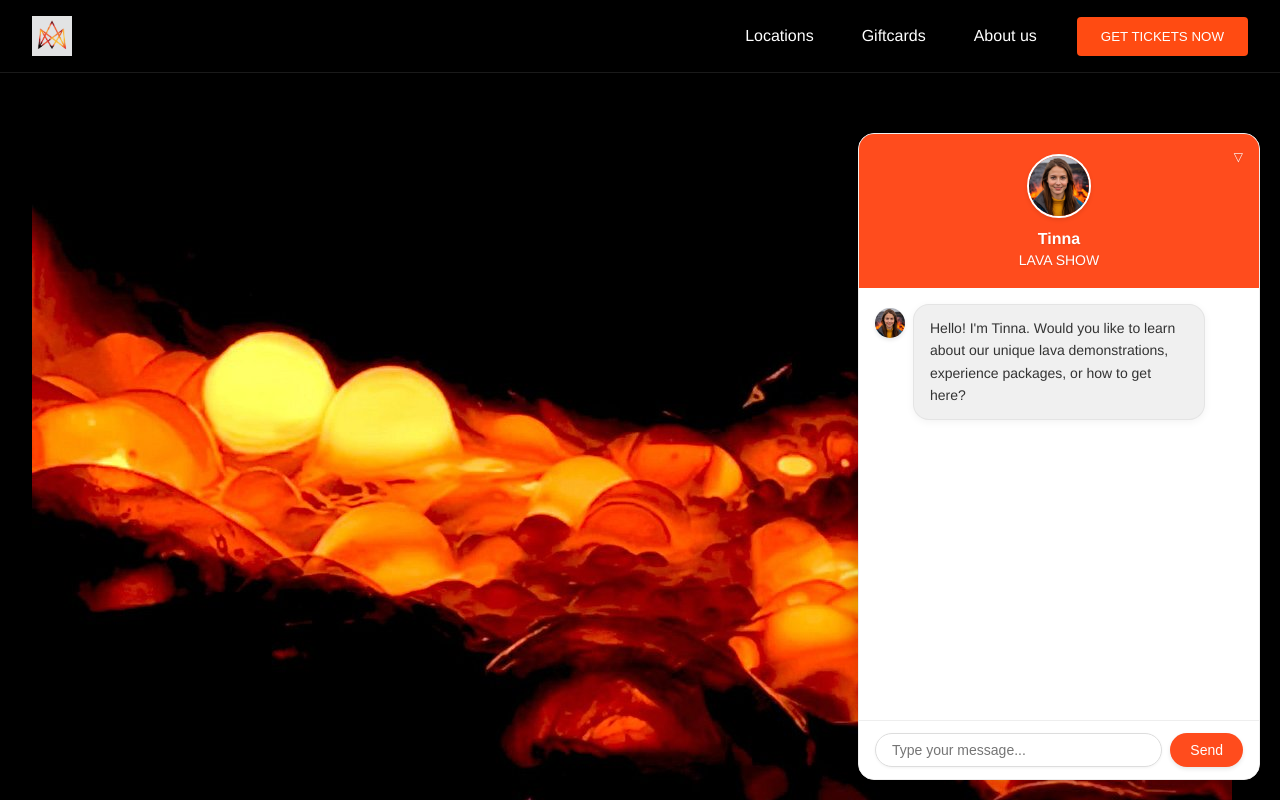
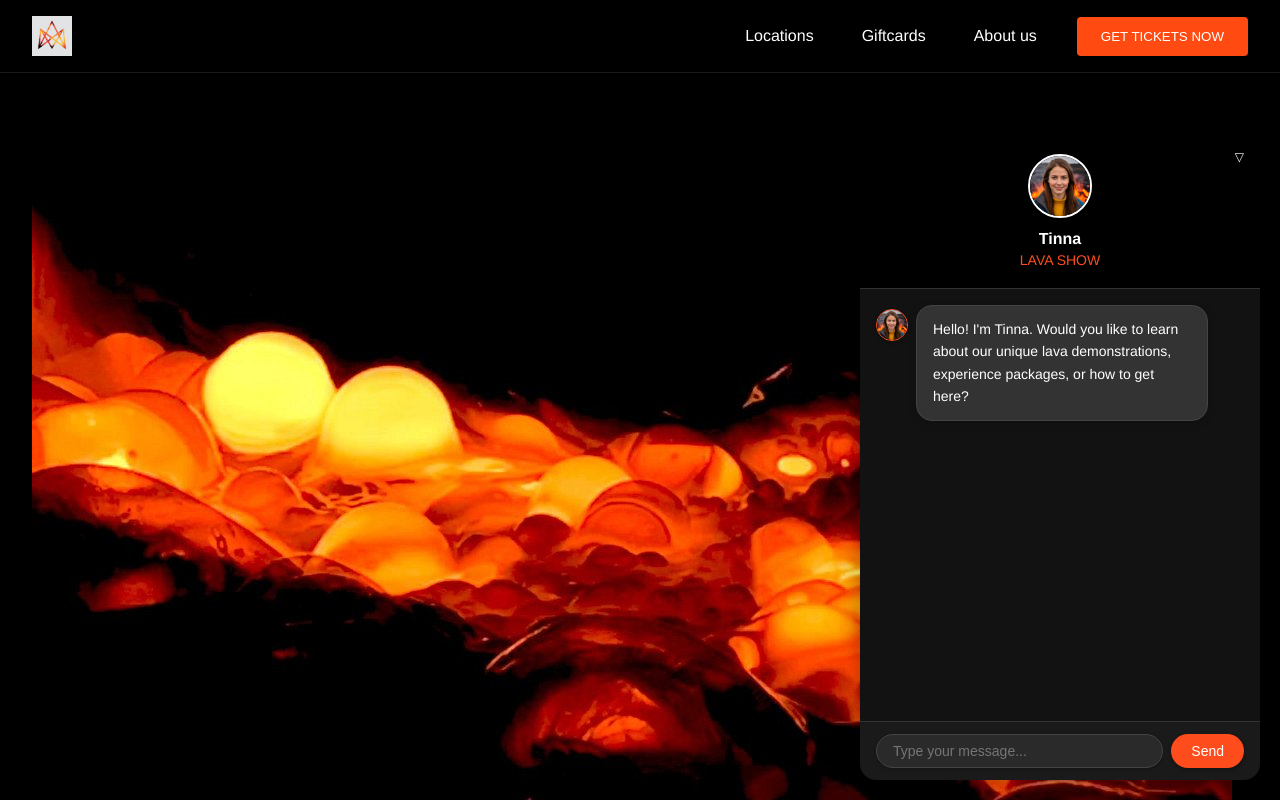
Before and after one commit to SveinnSSR/lavashow-chat-demo, a React (Create React App) app: page / in a window 1280 px wide. Both pictures are taken after a click on the element 1225 px from the left and 745 px from the top of the page. Shown: the top 800 px of the page. Built offline with nearby package versions, Linux system fonts and the light colour scheme.

Commit message:
Black themed ChatWidget

```diff
--- a/src/components/ChatWidget.jsx
+++ b/src/components/ChatWidget.jsx
@@ -62,18 +62,19 @@ const ChatWidget = ({
                     borderRadius: '50%',
                     marginTop: '4px',
                     boxShadow: '0 2px 4px rgba(0,0,0,0.1)',
-                    objectFit: 'cover'
+                    objectFit: 'cover',
+                    border: '1px solid ' + brandOrange
                 }}
             />
             <div style={{
                 padding: '12px 16px',
                 borderRadius: '16px',
-                backgroundColor: '#f0f0f0',
+                backgroundColor: '#333333',
                 display: 'flex',
                 gap: '4px',
                 alignItems: 'center',
-                boxShadow: '0 2px 8px rgba(0,0,0,0.05)',
-                border: '1px solid rgba(0,0,0,0.05)'
+                boxShadow: '0 2px 8px rgba(0,0,0,0.2)',
+                border: '1px solid #444444'
             }}>
                 <span className="typing-dot"></span>
                 <span className="typing-dot"></span>
@@ -135,10 +136,10 @@ const ChatWidget = ({
             width: isMinimized ? (windowWidth <= 768 ? '60px' : '70px') : '400px',
             height: isMinimized ? (windowWidth <= 768 ? '60px' : '70px') : 'auto',
             maxHeight: isMinimized ? 'auto' : 'calc(100vh - 40px)',
-            backgroundColor: isMinimized ? brandOrange : '#FFFFFF', // Orange when minimized, white when expanded
+            backgroundColor: isMinimized ? brandOrange : '#000000', // Orange when minimized, black when expanded
             borderRadius: isMinimized ? '50%' : '16px',
-            boxShadow: '0 4px 20px rgba(0, 0, 0, 0.15)',
-            border: isMinimized ? 'none' : '1px solid #eeeeee',
+            boxShadow: '0 4px 20px rgba(0, 0, 0, 0.3)',
+            border: 'none',
             fontFamily: theme.fonts.body,
             overflow: 'hidden',
             transformOrigin: 'bottom right',
@@ -157,12 +158,13 @@ const ChatWidget = ({
                     justifyContent: isMinimized ? 'center' : 'flex-start',
                     cursor: 'pointer',
                     gap: '12px',
-                    backgroundColor: brandOrange, // Orange header
+                    backgroundColor: isMinimized ? brandOrange : 'black', // Black header
                     width: '100%',
                     height: isMinimized ? '100%' : 'auto',
                     boxSizing: 'border-box',
                     flexDirection: isMinimized ? 'row' : 'column',
-                    boxShadow: '0 2px 4px rgba(0, 0, 0, 0.05)'
+                    boxShadow: '0 2px 4px rgba(0, 0, 0, 0.2)',
+                    borderBottom: '1px solid #333333'
                 }}
             >
                 <img
@@ -173,7 +175,7 @@ const ChatWidget = ({
                         width: isMinimized ? (windowWidth <= 768 ? '40px' : '50px') : '60px',
                         borderRadius: '50%',
                         objectFit: 'cover',
-                        boxShadow: isMinimized ? '0 1px 3px rgba(0, 0, 0, 0.1)' : '0 2px 4px rgba(0, 0, 0, 0.1)',
+                        boxShadow: isMinimized ? '0 1px 3px rgba(0, 0, 0, 0.2)' : '0 2px 4px rgba(0, 0, 0, 0.2)',
                         border: '2px solid white' // White border for contrast
                     }}
                 />
@@ -188,15 +190,15 @@ const ChatWidget = ({
                             color: 'white',
                             fontSize: '16px',
                             fontWeight: '600',
-                            textShadow: '0 1px 2px rgba(0, 0, 0, 0.1)'
+                            textShadow: '0 1px 2px rgba(0, 0, 0, 0.3)'
                         }}>
                             Tinna
                         </span>
                         <span style={{
-                            color: 'white',
+                            color: brandOrange,
                             fontSize: '14px',
                             fontWeight: '500',
-                            textShadow: '0 1px 2px rgba(0, 0, 0, 0.1)'
+                            textShadow: '0 1px 2px rgba(0, 0, 0, 0.3)'
                         }}>
                             LAVA SHOW
                         </span>
@@ -209,7 +211,7 @@ const ChatWidget = ({
                         position: 'absolute',
                         right: '16px',
                         top: '16px',
-                        textShadow: '0 1px 2px rgba(0, 0, 0, 0.1)'
+                        textShadow: '0 1px 2px rgba(0, 0, 0, 0.3)'
                     }}>
                         ▽
                     </span>
@@ -220,7 +222,7 @@ const ChatWidget = ({
             {!isMinimized && (
                 <div style={{
                     height: '400px',
-                    backgroundColor: 'white',
+                    backgroundColor: '#121212', // Dark theme
                     overflowY: 'auto',
                     padding: '16px'
                 }}>
@@ -247,8 +249,9 @@ const ChatWidget = ({
                                             height: '30px',
                                             borderRadius: '50%',
                                             marginTop: '4px',
-                                            boxShadow: '0 2px 4px rgba(0,0,0,0.1)',
-                                            objectFit: 'cover'
+                                            boxShadow: '0 2px 4px rgba(0,0,0,0.2)',
+                                            objectFit: 'cover',
+                                            border: '1px solid ' + brandOrange
                                         }}
                                     />
                                 )}
@@ -256,14 +259,14 @@ const ChatWidget = ({
                                     maxWidth: '70%',
                                     padding: '12px 16px',
                                     borderRadius: '16px',
-                                    backgroundColor: msg.type === 'user' ? brandOrange : '#f0f0f0',
-                                    color: msg.type === 'user' ? 'white' : '#333333',
+                                    backgroundColor: msg.type === 'user' ? brandOrange : '#333333',
+                                    color: 'white',
                                     fontSize: '14px',
                                     lineHeight: '1.5',
-                                    boxShadow: '0 2px 8px rgba(0, 0, 0, 0.05)',
+                                    boxShadow: '0 2px 8px rgba(0, 0, 0, 0.2)',
                                     border: msg.type === 'user' ?
                                         '1px solid rgba(255, 255, 255, 0.1)' :
-                                        '1px solid rgba(0, 0, 0, 0.05)'
+                                        '1px solid #444444'
                                 }}>
                                     {msg.type === 'bot' ? (
                                         <MessageFormatter message={msg.content} />
@@ -283,8 +286,8 @@ const ChatWidget = ({
             {!isMinimized && (
                 <div style={{
                     padding: '12px 16px',
-                    backgroundColor: 'white',
-                    borderTop: '1px solid #eee',
+                    backgroundColor: '#1A1A1A', // Dark input area
+                    borderTop: '1px solid #333333',
                     display: 'flex',
                     gap: '8px'
                 }}>
@@ -298,17 +301,19 @@ const ChatWidget = ({
                             flex: 1,
                             padding: '8px 16px',
                             borderRadius: '20px',
-                            border: '1px solid #ddd',
+                            border: '1px solid #444444',
                             outline: 'none',
                             fontSize: '14px',
-                            boxShadow: '0 1px 3px rgba(0, 0, 0, 0.05)',
+                            backgroundColor: '#2A2A2A',
+                            color: 'white',
+                            boxShadow: '0 1px 3px rgba(0, 0, 0, 0.3)',
                         }}
                     />
                     <button
                         onClick={handleSend}
                         disabled={isTyping}
                         style={{
-                            backgroundColor: isTyping ? '#a0a0a0' : brandOrange,
+                            backgroundColor: isTyping ? '#666666' : brandOrange,
                             color: 'white',
                             border: 'none',
                             padding: '8px 20px',
@@ -316,7 +321,7 @@ const ChatWidget = ({
                             cursor: isTyping ? 'default' : 'pointer',
                             fontSize: '14px',
                             fontWeight: '500',
-                            boxShadow: '0 2px 4px rgba(0, 0, 0, 0.1)',
+                            boxShadow: '0 2px 4px rgba(0, 0, 0, 0.3)',
                             opacity: isTyping ? 0.7 : 1,
                             transition: 'all 0.3s ease'
                         }}
@@ -343,7 +348,7 @@ const ChatWidget = ({
                 .typing-dot {
                     width: 8px;
                     height: 8px;
-                    background-color: #555555; /* Darker for better visibility */
+                    background-color: #AAAAAA; /* Light gray for dark background */
                     border-radius: 50%;
                     display: inline-block;
                     margin: 0 1px;
```
